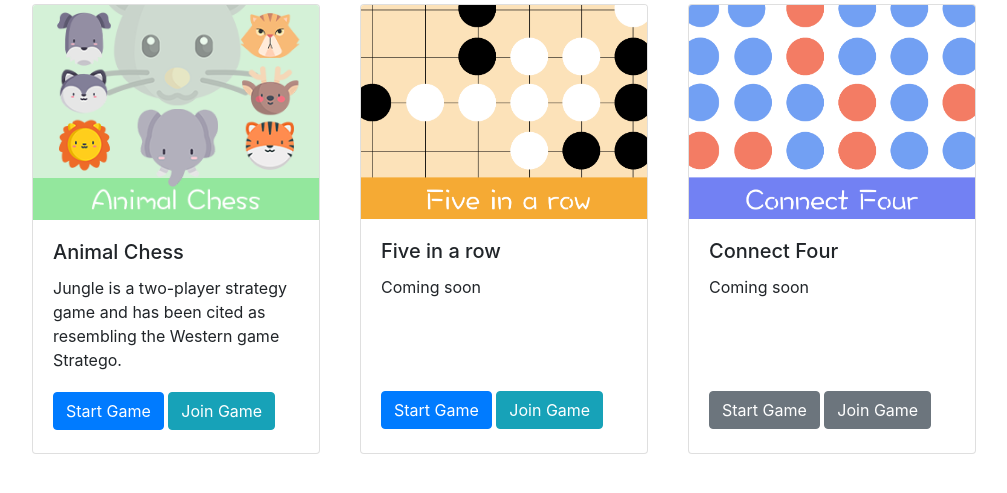
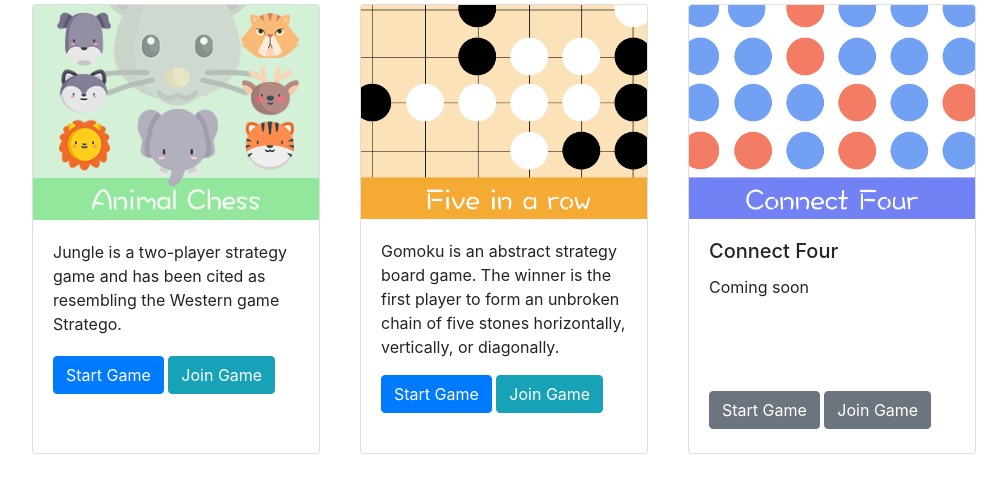
Before and after one commit to AdamCYH/game_center, a Django app: page / in a window 1280 px wide. Shown: the part 88-581 px from the top of the page, without its empty margins (73-1080 px from the left). Run offline with Django 3.2, Linux system fonts and the light colour scheme; some libraries are stand-ins or nearby versions.

Commit message:
added the fiar description

```diff
--- a/core/templates/core/home.html
+++ b/core/templates/core/home.html
@@ -12,7 +12,6 @@
     <div class="card" style="width: 18rem;">
         <img src="{% static '/icon/animal-logo.png' %}" class="card-img-top" alt="...">
         <div class="card-body">
-            <h5 class="card-title">Animal Chess</h5>
             <p class="card-text">Jungle is a two-player strategy game and has been cited as resembling the Western game
                 Stratego.</p>
             <a href="{% url 'animal-game' %}" class="btn btn-primary">Start Game</a>
@@ -22,8 +21,7 @@
     <div class="card" style="width: 18rem;">
         <img src="{% static '/icon/five-in-a-row.png' %}" class="card-img-top" alt="...">
         <div class="card-body">
-            <h5 class="card-title">Five in a row</h5>
-            <p class="card-text">Coming soon</p>
+            <p class="card-text">Gomoku is an abstract strategy board game. The winner is the first player to form an unbroken chain of five stones horizontally, vertically, or diagonally.</p>
             <a href="{% url 'fiar-game' %}" class="btn btn-primary">Start Game</a>
             <a href="{% url 'fiar-join-page' %}" class="btn btn-info">Join Game</a>
         </div>
```
